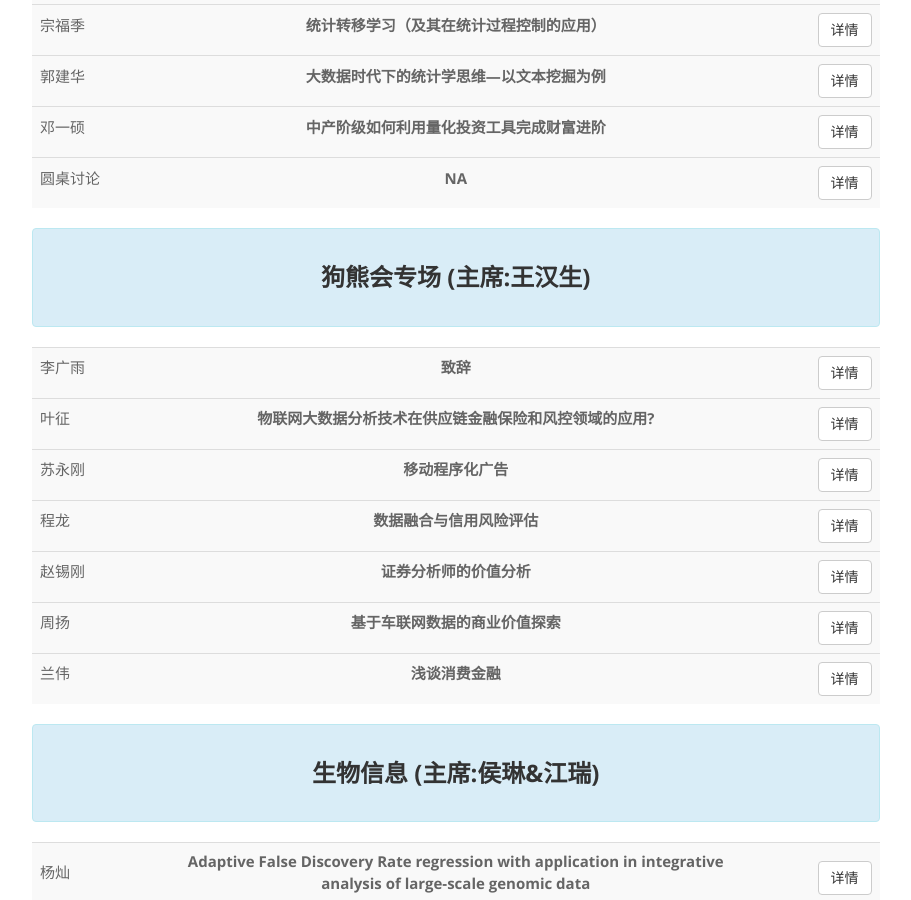
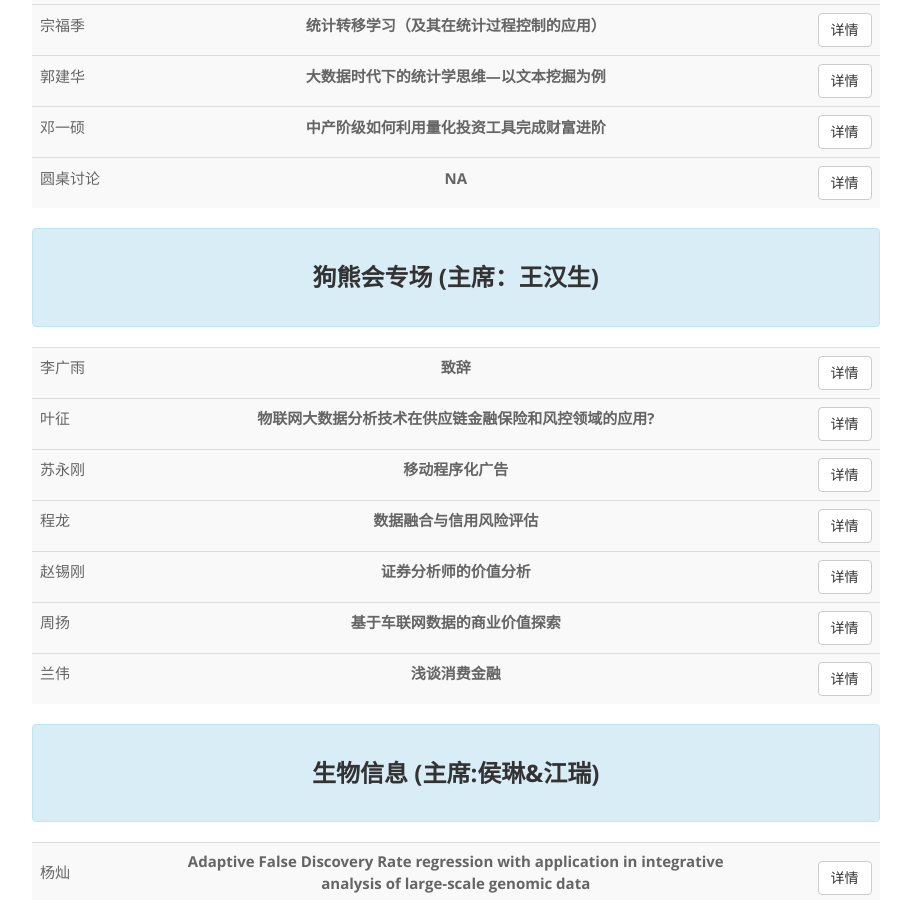
Before and after one commit to cosname/R-conference, a Jekyll site: the page built from bj2017/lectures.md, in a window 1280 px wide and 900 px high, scrolled down 504 px. Shown: the whole window, without its empty margins (38-949 px from the left). Built offline with Jekyll 4.4.1, drawn with Linux system fonts in a browser that asks for light colours; our own code applies the rules of GitHub Pages for plain Markdown files.

Commit message:
Update lectures.md

```diff
--- a/bj2017/lectures.md
+++ b/bj2017/lectures.md
@@ -4,6 +4,7 @@ title: 演讲信息
 location: bj
 ---
 
+
 <div class="alert alert-info" role="alert"><h3 class="text-center">会议主会场</h3></div>
 
 <table class="table table-striped">
@@ -136,7 +137,7 @@ location: bj
 
 </table>
 
-<div class="alert alert-info" role="alert"><h3 class="text-center">狗熊会专场 (主席:王汉生) </h3></div>
+<div class="alert alert-info" role="alert"><h3 class="text-center">狗熊会专场 (主席：王汉生) </h3></div>
 
 <table class="table table-striped">
 
```
